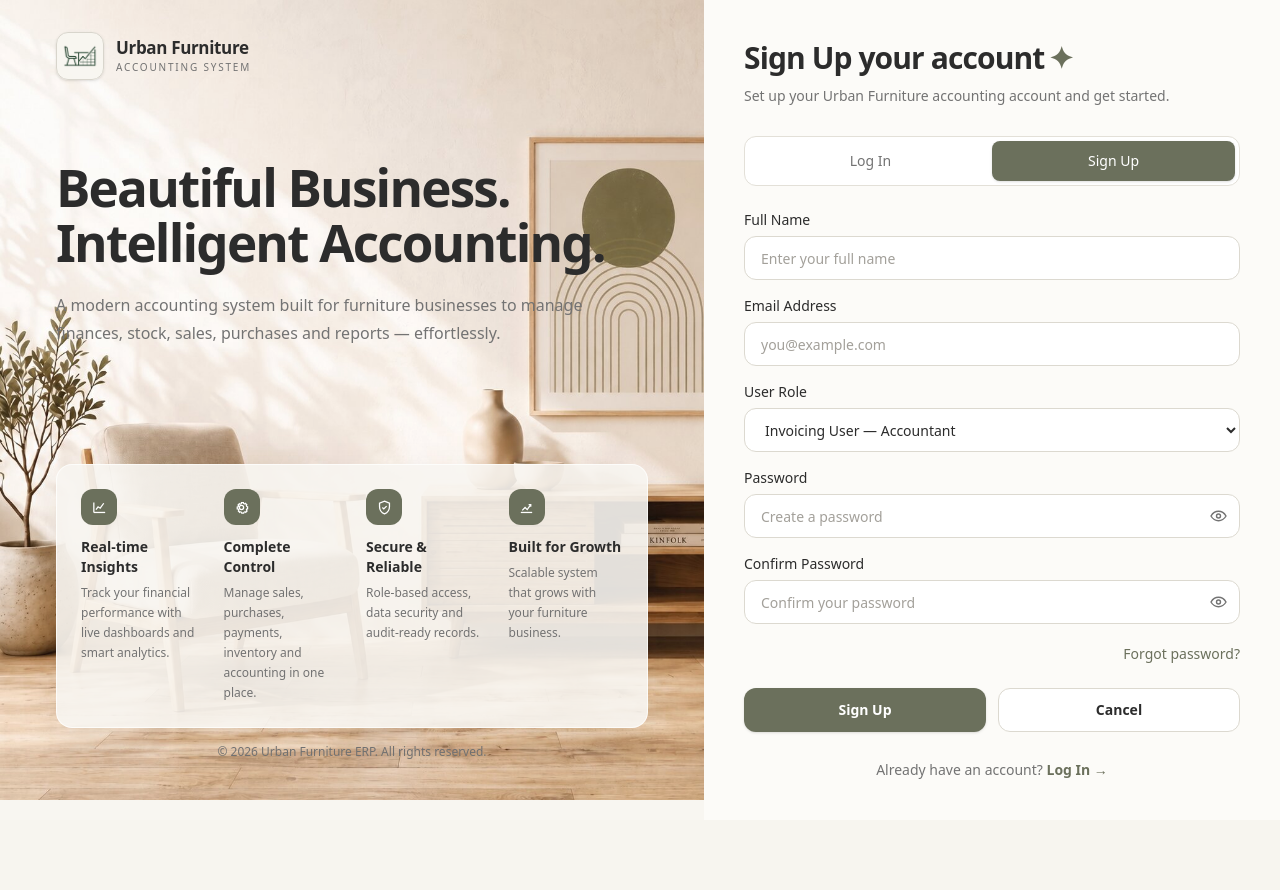
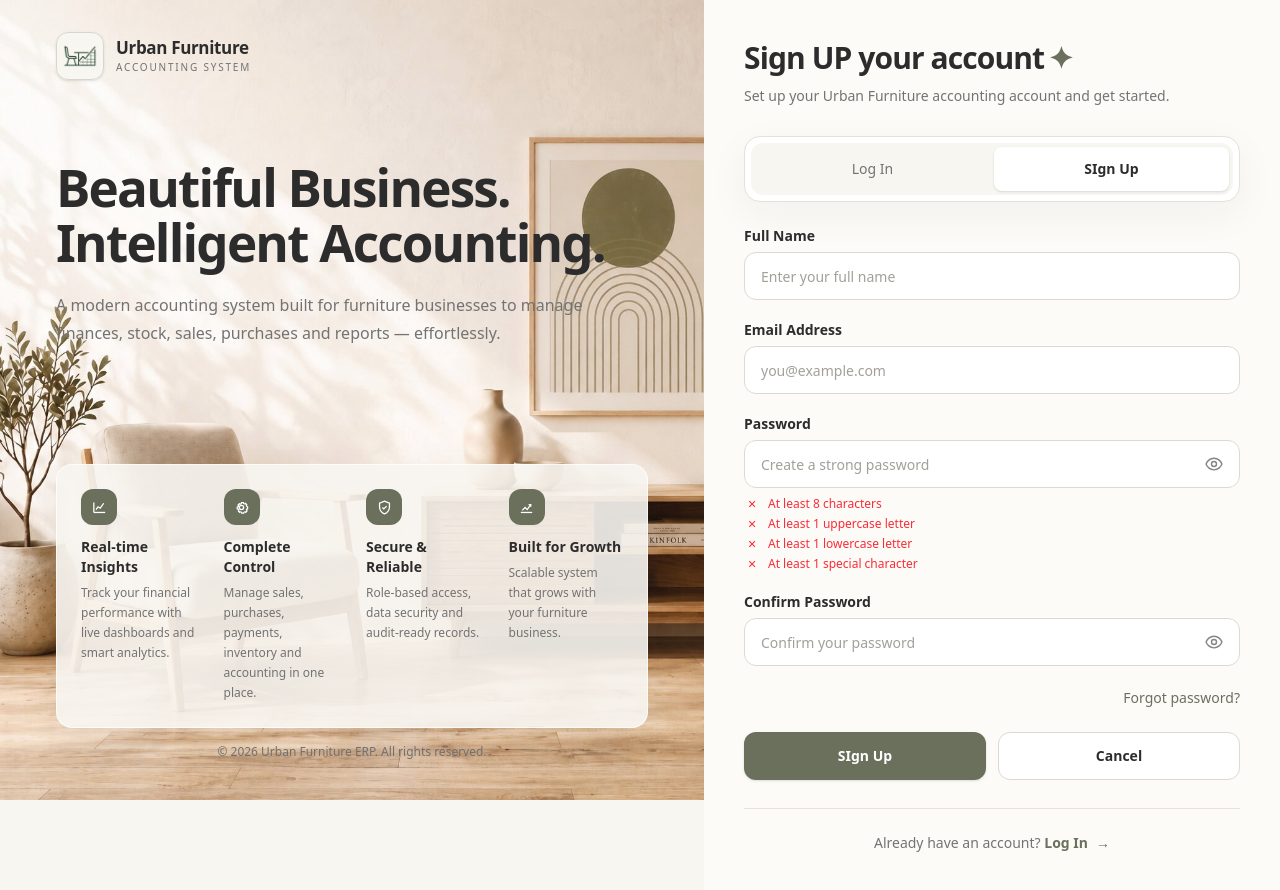
Before and after one commit to SiddNaiik/Urban-Furniture, a Next.js app in the folder frontend/: page /signup in a window 1280 px wide. Shown: the top 890 px of the page. Before the commit the page ends 820 px from the top, so only its background shows below. Built offline with nearby package versions, Linux system fonts and the light colour scheme.

Commit message:
feat(auth): add login and signup pages with password validation

```diff
--- a/frontend/src/app/(auth)/signup/page.tsx
+++ b/frontend/src/app/(auth)/signup/page.tsx
@@ -1,44 +1,79 @@
-'use client';
-import Link from 'next/link';
-import { useRouter } from 'next/navigation';
-import { useState } from 'react';
+"use client";
+
+import Link from "next/link";
+import { useRouter } from "next/navigation";
+import { useState } from "react";
+
 export default function SignupPage() {
   const router = useRouter();
-  const [name, setName] = useState('');
-  const [email, setEmail] = useState('');
-  const [role, setRole] = useState('accountant');
-  const [password, setPassword] = useState('');
-  const [confirmPassword, setConfirmPassword] = useState('');
+
+  const [name, setName] = useState("");
+  const [email, setEmail] = useState("");
+  const [password, setPassword] = useState("");
+  const [confirmPassword, setConfirmPassword] = useState("");
+
   const [showPassword, setShowPassword] = useState(false);
   const [showConfirmPassword, setShowConfirmPassword] = useState(false);
-  const [error, setError] = useState('');
+
+  const [error, setError] = useState("");
+
+  /* =====================================================
+     PASSWORD VALIDATION
+  ===================================================== */
+
+  const passwordRules = {
+    minLength: password.length >= 8,
+    uppercase: /[A-Z]/.test(password),
+    lowercase: /[a-z]/.test(password),
+    special: /[^A-Za-z0-9]/.test(password),
+  };
+
+  const isPasswordValid =
+    passwordRules.minLength &&
+    passwordRules.uppercase &&
+    passwordRules.lowercase &&
+    passwordRules.special;
+
+  const passwordsMatch =
+    password.length > 0 &&
+    confirmPassword.length > 0 &&
+    password === confirmPassword;
+
+  /* =====================================================
+     SUBMIT
+  ===================================================== */
+
   const handleSubmit = (e: React.FormEvent<HTMLFormElement>) => {
     e.preventDefault();
 
-    setError('');
+    setError("");
 
-    if (!name || !email || !password || !confirmPassword) {
-      setError('Please fill in all required fields.');
+    if (!name.trim()) {
+      setError("Please enter your full name.");
       return;
     }
 
-    if (password.length < 8) {
-      setError('Password must be at least 8 characters.');
+    if (!email.trim()) {
+      setError("Please enter your email address.");
+      return;
+    }
+
+    if (!isPasswordValid) {
+      setError("Please meet all password requirements.");
       return;
     }
 
     if (password !== confirmPassword) {
-      setError('Passwords do not match.');
+      setError("Passwords do not match.");
       return;
     }
 
     /*
-      Later, when backend is connected:
+      FUTURE BACKEND INTEGRATION:
 
       const response = await authApi.signup({
         name,
         email,
-        role,
         password,
       });
 
@@ -48,129 +83,156 @@ export default function SignupPage() {
       }
     */
 
-    // For now, simulate successful account creation
-    console.log('User created:', {
+    console.log("User created:", {
       name,
       email,
-      role,
       password,
     });
 
-    // IMPORTANT:
-    // Do not login automatically.
-    // Send the user back to the login page.
-    router.push('/login');
+    // After successful account creation → Login
+    router.push("/login");
   };
+
   return (
     <div className="w-full">
-      {/*
-          HEADER*/}
+
+      {/* HEADER*/}
+
       <div className="mb-7">
+
         <h1 className="text-3xl font-semibold tracking-[-0.03em] text-[#2C2C2C]">
-          Sign Up your account
+          Sign UP your account
           <span className="ml-1 text-[#6B705C]">✦</span>
         </h1>
+
         <p className="mt-2 text-sm leading-6 text-[#737373]">
           Set up your Urban Furniture accounting account and get started.
         </p>
+
       </div>
-      {/*
-          LOGIN / Sign Up TABS*/}
-      <div className="mb-6 grid grid-cols-2 rounded-xl border border-[#E3E0D8] bg-white p-1">
+
+
+      {/* LOGIN / SIgn Up SWITCH*/}
+
+      <div className="mb-6 rounded-2xl border border-[#E5E1D9] bg-white p-1.5 shadow-[0_12px_40px_rgba(44,44,44,0.05)]">
+
+        <div className="grid grid-cols-2 gap-1 rounded-xl bg-[#F8F6F1] p-1">
+
+          {/* Login */}
           <Link
             href="/login"
-          className="flex h-10 items-center justify-center rounded-lg text-sm font-medium text-[#737373] transition hover:bg-[#F8F6F1] hover:text-[#2C2C2C]"
+            className="flex h-11 items-center justify-center rounded-lg text-sm font-medium text-[#737373] transition hover:text-[#2C2C2C]"
           >
             Log In
           </Link>
-        <div className="flex h-10 items-center justify-center rounded-lg bg-[#6B705C] text-sm font-medium text-white shadow-sm">
-          Sign Up
+
+          {/* SIgn Up */}
+          <div
+            className="flex h-11 items-center justify-center rounded-lg bg-white text-sm font-semibold text-[#2C2C2C] shadow-sm"
+          >
+            SIgn Up
           </div>
+
         </div>
-      {/*
-          FORM*/}
+
+      </div>
+
+
+      {/* FORM*/}
+
       <form
         onSubmit={handleSubmit}
-        className="space-y-4"
+        className="space-y-5"
       >
-        {/* Full Name */}
+
+        {/* FULL NAME */}
+
         <div>
+
           <label
             htmlFor="name"
-            className="mb-1.5 block text-sm font-medium text-[#2C2C2C]"
+            className="mb-1.5 block text-sm font-semibold text-[#2C2C2C]"
           >
             Full Name
           </label>
+
           <input
             id="name"
+            name="name"
             type="text"
+            autoComplete="name"
             value={name}
             onChange={(e) => setName(e.target.value)}
             placeholder="Enter your full name"
-            className="h-11 w-full rounded-xl border border-[#DCD9D0] bg-white px-4 text-sm text-[#2C2C2C] outline-none transition placeholder:text-[#A3A09A] focus:border-[#6B705C] focus:ring-2 focus:ring-[#6B705C]/10"
+            className="h-12 w-full rounded-xl border border-[#DCD9D0] bg-white px-4 text-sm text-[#2C2C2C] outline-none transition placeholder:text-[#A3A09A] focus:border-[#6B705C] focus:ring-4 focus:ring-[#6B705C]/10"
           />
+
         </div>
-        {/* Email */}
+
+
+        {/* EMAIL */}
+
         <div>
+
           <label
             htmlFor="email"
-            className="mb-1.5 block text-sm font-medium text-[#2C2C2C]"
+            className="mb-1.5 block text-sm font-semibold text-[#2C2C2C]"
           >
             Email Address
           </label>
+
           <input
             id="email"
+            name="email"
             type="email"
+            autoComplete="email"
             value={email}
             onChange={(e) => setEmail(e.target.value)}
             placeholder="you@example.com"
-            className="h-11 w-full rounded-xl border border-[#DCD9D0] bg-white px-4 text-sm text-[#2C2C2C] outline-none transition placeholder:text-[#A3A09A] focus:border-[#6B705C] focus:ring-2 focus:ring-[#6B705C]/10"
+            className="h-12 w-full rounded-xl border border-[#DCD9D0] bg-white px-4 text-sm text-[#2C2C2C] outline-none transition placeholder:text-[#A3A09A] focus:border-[#6B705C] focus:ring-4 focus:ring-[#6B705C]/10"
           />
+
         </div>
-        {/* Role */}
+
+
+        {/* PASSWORD */}
+
         <div>
-          <label
-            htmlFor="role"
-            className="mb-1.5 block text-sm font-medium text-[#2C2C2C]"
-          >
-            User Role
-          </label>
-          <select
-            id="role"
-            value={role}
-            onChange={(e) => setRole(e.target.value)}
-            className="h-11 w-full rounded-xl border border-[#DCD9D0] bg-white px-4 text-sm text-[#2C2C2C] outline-none transition focus:border-[#6B705C] focus:ring-2 focus:ring-[#6B705C]/10"
-          >
-            <option value="accountant">
-              Invoicing User — Accountant
-            </option>
-            <option value="admin">
-              Admin — Business Owner
-            </option>
-          </select>
-        </div>
-        {/* Password */}
-        <div>
+
           <label
             htmlFor="password"
-            className="mb-1.5 block text-sm font-medium text-[#2C2C2C]"
+            className="mb-1.5 block text-sm font-semibold text-[#2C2C2C]"
           >
             Password
           </label>
+
           <div className="relative">
+
             <input
               id="password"
-              type={showPassword ? 'text' : 'password'}
+              name="password"
+              type={showPassword ? "text" : "password"}
+              autoComplete="new-password"
               value={password}
               onChange={(e) => setPassword(e.target.value)}
-              placeholder="Create a password"
-              className="h-11 w-full rounded-xl border border-[#DCD9D0] bg-white px-4 pr-11 text-sm text-[#2C2C2C] outline-none transition placeholder:text-[#A3A09A] focus:border-[#6B705C] focus:ring-2 focus:ring-[#6B705C]/10"
+              placeholder="Create a strong password"
+              className={`h-12 w-full rounded-xl border bg-white px-4 pr-12 text-sm text-[#2C2C2C] outline-none transition placeholder:text-[#A3A09A] focus:ring-4 focus:ring-[#6B705C]/10 ${
+                password.length > 0 && !isPasswordValid
+                  ? "border-red-300 focus:border-red-400"
+                  : "border-[#DCD9D0] focus:border-[#6B705C]"
+              }`}
             />
+
+            {/* Show / Hide Password */}
             <button
               type="button"
-              onClick={() => setShowPassword(!showPassword)}
-              className="absolute right-3 top-1/2 -translate-y-1/2 text-[#737373] hover:text-[#2C2C2C]"
-              aria-label={showPassword ? 'Hide password' : 'Show password'}
+              onClick={() => setShowPassword((current) => !current)}
+              className="absolute right-4 top-1/2 -translate-y-1/2 text-[#858585] transition hover:text-[#2C2C2C]"
+              aria-label={
+                showPassword
+                  ? "Hide password"
+                  : "Show password"
+              }
             >
               {showPassword ? (
                 <EyeOffIcon />
@@ -178,35 +240,80 @@ export default function SignupPage() {
                 <EyeIcon />
               )}
             </button>
+
           </div>
+
+
+          {/* =================================================
+              INLINE PASSWORD VALIDATION
+          ================================================= */}
+
+          <div className="mt-2 space-y-1">
+
+            <PasswordRule
+              valid={passwordRules.minLength}
+              text="At least 8 characters"
+            />
+
+            <PasswordRule
+              valid={passwordRules.uppercase}
+              text="At least 1 uppercase letter"
+            />
+
+            <PasswordRule
+              valid={passwordRules.lowercase}
+              text="At least 1 lowercase letter"
+            />
+
+            <PasswordRule
+              valid={passwordRules.special}
+              text="At least 1 special character"
+            />
+
           </div>
-        {/* Confirm Password */}
+
+        </div>
+
+
+        {/* CONFIRM PASSWORD */}
+
         <div>
+
           <label
             htmlFor="confirmPassword"
-            className="mb-1.5 block text-sm font-medium text-[#2C2C2C]"
+            className="mb-1.5 block text-sm font-semibold text-[#2C2C2C]"
           >
             Confirm Password
           </label>
+
           <div className="relative">
+
             <input
               id="confirmPassword"
-              type={showConfirmPassword ? 'text' : 'password'}
+              name="confirmPassword"
+              type={showConfirmPassword ? "text" : "password"}
+              autoComplete="new-password"
               value={confirmPassword}
               onChange={(e) => setConfirmPassword(e.target.value)}
               placeholder="Confirm your password"
-              className="h-11 w-full rounded-xl border border-[#DCD9D0] bg-white px-4 pr-11 text-sm text-[#2C2C2C] outline-none transition placeholder:text-[#A3A09A] focus:border-[#6B705C] focus:ring-2 focus:ring-[#6B705C]/10"
+              className={`h-12 w-full rounded-xl border bg-white px-4 pr-12 text-sm text-[#2C2C2C] outline-none transition placeholder:text-[#A3A09A] focus:ring-4 focus:ring-[#6B705C]/10 ${
+                confirmPassword.length > 0 && !passwordsMatch
+                  ? "border-red-300 focus:border-red-400"
+                  : "border-[#DCD9D0] focus:border-[#6B705C]"
+              }`}
             />
+
+            {/* Show / Hide Confirm Password */}
             <button
               type="button"
               onClick={() =>
-                setShowConfirmPassword(!showConfirmPassword)
+                setShowConfirmPassword((current) => !current)
               }
-              className="absolute right-3 top-1/2 -translate-y-1/2 text-[#737373] hover:text-[#2C2C2C]"
+              className="absolute right-4 top-1/2 -translate-y-1/2 text-[#858585] transition hover:text-[#2C2C2C]"
               aria-label={
                 showConfirmPassword
-                  ? 'Hide password'
-                  : 'Show password'
+                  ? "Hide password"
+                  : "Show password"
               }
             >
               {showConfirmPassword ? (
@@ -215,95 +322,194 @@ export default function SignupPage() {
                 <EyeIcon />
               )}
             </button>
+
           </div>
+
+
+          {/* Inline Confirm Password Error */}
+          {confirmPassword.length > 0 && !passwordsMatch && (
+            <p className="mt-1.5 flex items-center gap-1 text-xs font-medium text-red-500">
+              <span>✕</span>
+              Passwords do not match
+            </p>
+          )}
+
+          {/* Password Match */}
+          {passwordsMatch && (
+            <p className="mt-1.5 flex items-center gap-1 text-xs font-medium text-[#6B705C]">
+              <span>✓</span>
+              Passwords match
+            </p>
+          )}
+
         </div>
-        {/*
-            FORGOT PASSWORD
-         */}
-        <div className="flex justify-end pt-1">
+
+
+        {/* FORGOT PASSWORD */}
+
+        <div className="flex justify-end pt-0.5">
+
           <Link
             href="/forgot-password"
-            className="text-sm font-medium text-[#6B705C] transition hover:text-[#4F5444] hover:underline"
+            className="text-sm font-medium text-[#6B705C] transition hover:text-[#4F5545] hover:underline"
           >
             Forgot password?
           </Link>
+
         </div>
-        {/* Error */}
+
+
+        {/* GENERAL ERROR */}
+
         {error && (
-          <div className="rounded-xl border border-red-200 bg-red-50 px-4 py-3 text-sm text-red-600">
+          <div className="rounded-xl border border-red-200 bg-red-50 px-4 py-3 text-sm font-medium text-red-600">
             {error}
           </div>
         )}
-        {/*
-            BUTTONS
-         */}
-        <div className="grid grid-cols-2 gap-3 pt-2">
-          {/* Sign Up */}
+
+
+        {/* SIgn Up + CANCEL */}
+
+        <div className="grid grid-cols-2 gap-3 pt-1">
+
+          {/* SIgn Up */}
           <button
             type="submit"
-            className="h-11 rounded-xl bg-[#6B705C] px-5 text-sm font-semibold text-white shadow-sm transition hover:bg-[#5B604F] focus:outline-none focus:ring-2 focus:ring-[#6B705C]/20"
+            className="h-12 rounded-xl bg-[#6B705C] px-5 text-sm font-semibold text-white shadow-sm transition hover:bg-[#59604E] focus:outline-none focus:ring-4 focus:ring-[#6B705C]/20 active:scale-[0.99]"
           >
-            Sign Up
+            SIgn Up
           </button>
+
+
           {/* Cancel */}
           <Link
             href="/login"
-            className="flex h-11 items-center justify-center rounded-xl border border-[#DCD9D0] bg-white px-5 text-sm font-semibold text-[#2C2C2C] transition hover:bg-[#F8F6F1]"
+            className="flex h-12 items-center justify-center rounded-xl border border-[#DCD9D0] bg-white px-5 text-sm font-semibold text-[#2C2C2C] transition hover:bg-[#F8F6F1]"
           >
             Cancel
           </Link>
+
         </div>
+
       </form>
-      {/*
-          BOTTOM LOGIN LINK*/}
-      <p className="mt-7 text-center text-sm text-[#737373]">
-        Already have an account?{' '}
+
+
+      {/*   LOGIN LINK*/}
+
+      <div className="mt-7 border-t border-[#E7E3DB] pt-6">
+
+        <p className="text-center text-sm text-[#737373]">
+
+          Already have an account?{" "}
+
           <Link
             href="/login"
-          className="font-semibold text-[#6B705C] hover:underline"
+            className="font-semibold text-[#6B705C] transition hover:text-[#4F5545] hover:underline"
           >
-          Log In →
+            Log In
           </Link>
+
+          <span className="ml-2 text-[#6B705C]">
+            →
+          </span>
+
         </p>
+
+      </div>
+
     </div>
   );
 }
-/* ====
-   EYE ICON
-==== */
+
+
+/*PASSWORD RULE COMPONENT */
+
+function PasswordRule({
+  valid,
+  text,
+}: {
+  valid: boolean;
+  text: string;
+}) {
+  return (
+    <p
+      className={`flex items-center gap-2 text-xs font-medium ${
+        valid ? "text-[#6B705C]" : "text-red-500"
+      }`}
+    >
+      <span className="flex h-4 w-4 items-center justify-center text-[11px]">
+        {valid ? "✓" : "✕"}
+      </span>
+
+      {text}
+    </p>
+  );
+}
+
+
+/*EYE ICON */
+
 function EyeIcon() {
   return (
     <svg
-      width="19"
-      height="19"
       viewBox="0 0 24 24"
       fill="none"
+      className="h-5 w-5"
+    >
+      <path
+        d="M2.5 12C3.5 9 7 5 12 5C17 5 20.5 9 21.5 12C20.5 15 17 19 12 19C7 19 3.5 15 2.5 12Z"
         stroke="currentColor"
-      strokeWidth="1.8"
-      strokeLinecap="round"
-      strokeLinejoin="round"
-    >
-      <path d="M2.5 12s3.5-6 9.5-6 9.5 6 9.5 6-3.5 6-9.5 6-9.5-6-9.5-6Z" />
-      <circle cx="12" cy="12" r="2.5" />
+        strokeWidth="1.7"
+      />
+
+      <circle
+        cx="12"
+        cy="12"
+        r="3"
+        stroke="currentColor"
+        strokeWidth="1.7"
+      />
     </svg>
   );
 }
+
+
+/*EYE OFF ICON */
+
 function EyeOffIcon() {
   return (
     <svg
-      width="19"
-      height="19"
       viewBox="0 0 24 24"
       fill="none"
+      className="h-5 w-5"
+    >
+      <path
+        d="M3 3L21 21"
         stroke="currentColor"
-      strokeWidth="1.8"
+        strokeWidth="1.7"
         strokeLinecap="round"
-      strokeLinejoin="round"
-    >
-      <path d="M3 3l18 18" />
-      <path d="M10.6 10.6a2 2 0 0 0 2.8 2.8" />
-      <path d="M9.9 5.2A10.8 10.8 0 0 1 12 5c6 0 9.5 7 9.5 7a17.5 17.5 0 0 1-3.2 3.9" />
-      <path d="M6.2 6.3C3.7 8 2.5 12 2.5 12a17.6 17.6 0 0 0 5.1 4.8A10.5 10.5 0 0 0 12 19c1.5 0 2.8-.3 4-.8" />
+      />
+
+      <path
+        d="M10.6 10.6A2 2 0 0013.4 13.4"
+        stroke="currentColor"
+        strokeWidth="1.7"
+        strokeLinecap="round"
+      />
+
+      <path
+        d="M9.9 5.2A10.8 10.8 0 0112 5C17 5 20.5 9 21.5 12C21 13.5 19.8 15.3 18 16.8"
+        stroke="currentColor"
+        strokeWidth="1.7"
+        strokeLinecap="round"
+      />
+
+      <path
+        d="M6.1 6.2A11.5 11.5 0 002.5 12C3.5 15 7 19 12 19C13.3 19 14.5 18.7 15.6 18.2"
+        stroke="currentColor"
+        strokeWidth="1.7"
+        strokeLinecap="round"
+      />
     </svg>
   );
 }
```
Lines whose indentation alone changed are shown as unchanged.
